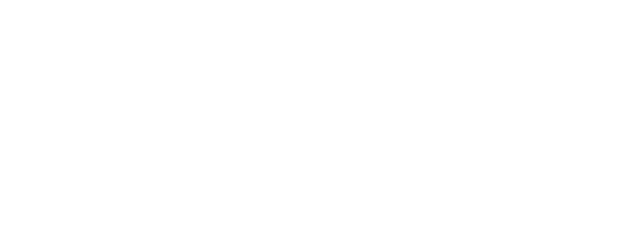
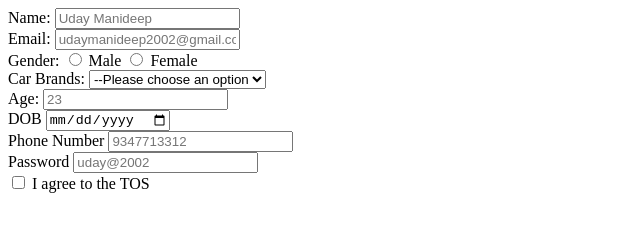
Before and after one commit to acciojob/signup-form-car-accio-uday, a website: page main.html in a window 1280 px wide. Shown: the whole page, without its empty margins (0-640 px from the left). Drawn offline with Linux system fonts and the light colour scheme.

Commit message:
created a submission

```diff
--- a/main.html
+++ b/main.html
@@ -4,10 +4,58 @@
 
 <head>
 	<link rel="stylesheet" href="styles.css">
+	<title>Signup Form Creation</title>
 </head>
 
 <body>
-	<!-- the entire body must be written by student -->
+
+	<form method="post">
+		<label for="name">Name:</label>
+		<input type="text" id="name" name="Uday" required placeholder="Uday Manideep">
+		<br>
+
+		<label for="email">Email:</label>
+		<input type="email" id="email" name="email" required placeholder="udaymanideep2002@gmail.com">
+		<br>
+
+		<label>Gender:</label>
+		<input type="radio" id="gender_m" name="gender" value="male" required>
+		<label for="gender_m">Male</label>
+		<input type="radio" id="gender_f" name="gender" value="female" required>
+		<label>Female</label>
+		<br>
+
+		<label for="cars">Car Brands:</label>
+		<select id="cars" name="cars" required>
+			<option value="">--Please choose an option</option>
+			<option value="Toyota">Toyota</option>
+			<option value="">Suzuki</option>
+			<option value="">BMW</option>
+			<option value="">Benz</option>
+		</select>
+		<br>
+
+		<label for="age">Age:</label>
+		<input type="number" id="age" name="age" required placeholder="23">
+		<br>
+
+		<label for="dob">DOB</label>
+		<input type="date" id="dob" name="dob" required>
+		<br>
+
+		<label for="tel">Phone Number</label>
+		<input type="tel" id="tel" name="tel" placeholder="9347713312">
+		<br>
+
+		<label for="password">Password</label>
+		<input type="password" id="password" name="password" required placeholder="uday@2002">
+		<br>
+
+		<input type="checkbox" id="tos" name="tos" required>
+		<label for="tos">I agree to the TOS</label>
+		<br>
+
+	</form>
     <script type="text/javascript" src="./script.js">
 </script>
 
```
